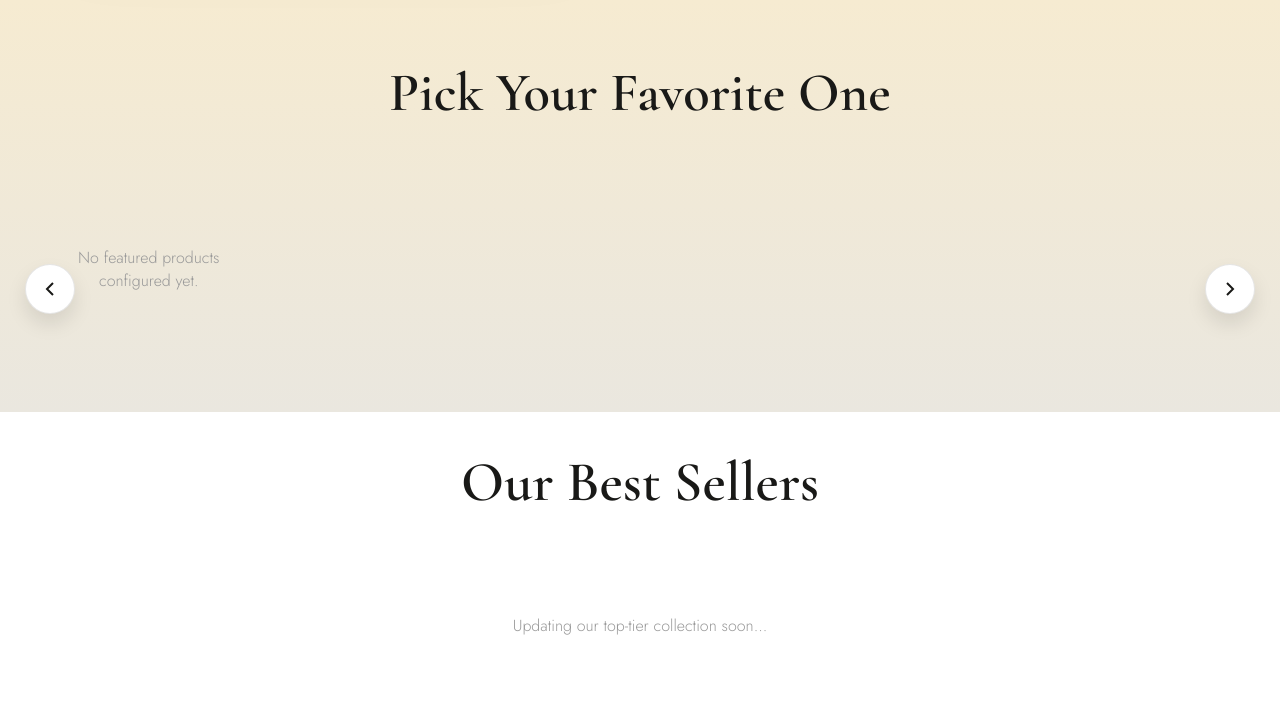
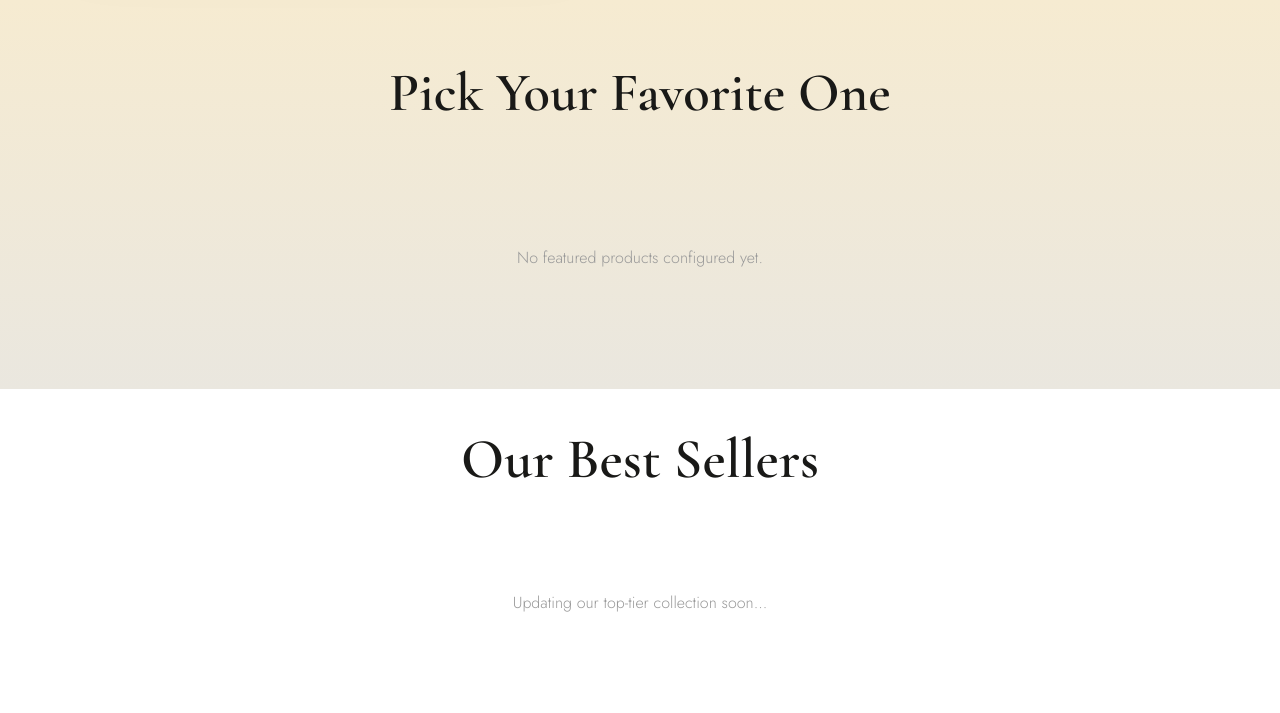
Before and after one commit to mynexasolutions-spec/zuhraan, a Flask app: page / in a window 1280 px wide. Shown: the part 2262-2975 px from the top of the page. Run offline with Flask 3, Linux system fonts and the light colour scheme; data that the repository does not hold is empty; some libraries are stand-ins or nearby versions.

Commit message:
fix: improve favorites slider navigation
Co-authored-by: Copilot <223556219+Copilot@users.noreply.github.com>

```diff
--- a/static/css/index.css
+++ b/static/css/index.css
@@ -1263,7 +1263,8 @@
 
 .slider-container {
     position: relative;
-    width: 100vw;
+    width: min(100%, 1840px);
+    margin: 0 auto;
 }
 
 .slider-arrow {
@@ -1291,12 +1292,22 @@
     transform: translateY(-50%) scale(1.1);
 }
 
+.slider-arrow.swiper-button-lock {
+    display: none;
+}
+
 .left-arrow {
-    left: max(25px, calc((100vw - 1600px) / 2 + 10px));
+    left: 28px;
 }
 
 .right-arrow {
-    right: max(25px, calc((100vw - 1600px) / 2 + 10px));
+    right: 28px;
+}
+
+@media (min-width: 1025px) {
+    .slider-container {
+        padding: 0 20px;
+    }
 }
 
 @media (max-width: 1024px) {
--- a/templates/index.html
+++ b/templates/index.html
@@ -283,12 +283,12 @@
 
     <div class="slider-container">
         <!-- Swiper Navigation Arrows -->
-        <button class="slider-arrow left-arrow fav-prev">
+        <button type="button" class="slider-arrow left-arrow fav-prev" aria-label="Previous favorite">
             <svg width="24" height="24" fill="none" stroke="currentColor" stroke-width="2" viewBox="0 0 24 24">
                 <path d="M15 18l-6-6 6-6" />
             </svg>
         </button>
-        <button class="slider-arrow right-arrow fav-next">
+        <button type="button" class="slider-arrow right-arrow fav-next" aria-label="Next favorite">
             <svg width="24" height="24" fill="none" stroke="currentColor" stroke-width="2" viewBox="0 0 24 24">
                 <path d="M9 18l6-6-6-6" />
             </svg>
@@ -398,27 +398,36 @@
 <script src="https://cdn.jsdelivr.net/npm/swiper@11/swiper-bundle.min.js"></script>
 <script>
     document.addEventListener("DOMContentLoaded", function () {
+        const favoriteWrapper = document.querySelector('.favorites-slider .swiper-wrapper');
+        const favoriteSlides = Array.from(favoriteWrapper.children);
+        const maxVisibleFavorites = Math.min(5, favoriteSlides.length);
+
+        // Looping needs one more slide than the largest visible group.
+        if (favoriteSlides.length > 1 && favoriteSlides.length <= maxVisibleFavorites) {
+            favoriteSlides.forEach(slide => favoriteWrapper.appendChild(slide.cloneNode(true)));
+        }
+
         const favSwiper = new Swiper('.favorites-slider', {
-            loop: true,
+            loop: favoriteSlides.length > 1,
             grabCursor: true,
             centeredSlides: false,
             spaceBetween: 20,
-            slidesPerView: 2,
+            slidesPerView: Math.min(2, favoriteSlides.length),
             navigation: {
-                nextEl: '.fav-next',
-                prevEl: '.fav-prev',
+                nextEl: document.querySelector('.fav-next'),
+                prevEl: document.querySelector('.fav-prev'),
             },
             breakpoints: {
                 640: {
-                    slidesPerView: 3,
+                    slidesPerView: Math.min(3, favoriteSlides.length),
                     spaceBetween: 20,
                 },
                 1024: {
-                    slidesPerView: 4,
+                    slidesPerView: Math.min(4, favoriteSlides.length),
                     spaceBetween: 30,
                 },
                 1400: {
-                    slidesPerView: 5,
+                    slidesPerView: maxVisibleFavorites,
                     spaceBetween: 40,
                 }
             }
```
